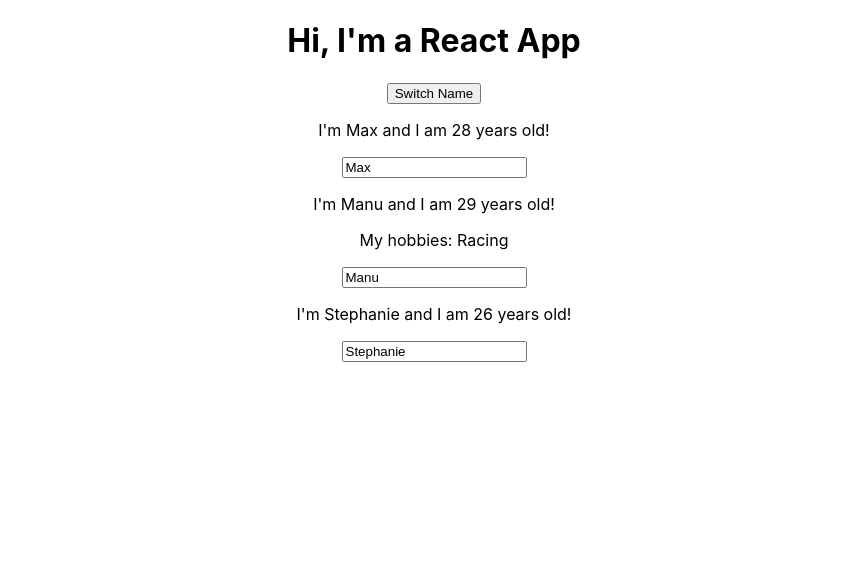
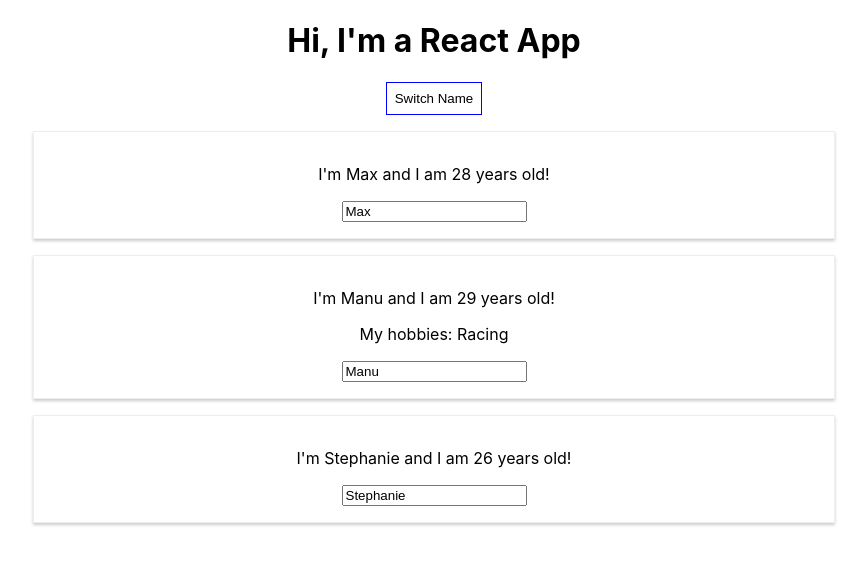
Before and after one commit to JoaoAlmeida11/react-complete-guide, a React (Create React App) app: page / in a window 1280 px wide. Shown: the top 564 px of the page, without its empty margins (206-1073 px from the left). Built offline with nearby package versions, Linux system fonts and the light colour scheme.

Commit message:
2 ways of styling in react

```diff
--- a/src/App.js
+++ b/src/App.js
@@ -33,11 +33,22 @@
   };
 
   render() {
+    // has limitations like :hover but can be work around
+    const style = {
+      backgroundColor: 'white',
+      font: 'inhenrit',
+      border: '1px solid blue',
+      padding: '0.5rem',
+      cursor: 'pointer',
+    };
     return (
       <div className="App">
         <h1>Hi, I'm a React App</h1>
         {/* more efficient then () => this.switchNameHandler() ; use .bind */}
-        <button onClick={this.switchNameHandler.bind(this, 'Maximilian')}>
+        <button
+          style={style}
+          onClick={this.switchNameHandler.bind(this, 'Maximilian')}
+        >
           Switch Name
         </button>
         <Person
--- /dev/null
+++ b/src/Person/Person.css
@@ -0,0 +1,8 @@
+.Person {
+  width: 60%;
+  margin: 1rem auto;
+  border: 1px solid #eee;
+  box-shadow: 0 2px 3px #ccc;
+  padding: 1rem;
+  text-align: center;
+}
--- a/src/Person/Person.js
+++ b/src/Person/Person.js
@@ -1,6 +1,9 @@
+import React from 'react';
+import './Person.css';
+
 const person = props => {
   return (
-    <div>
+    <div className="Person">
       <p onClick={props.click}>
         I'm {props.name} and I am {props.age} years old!
       </p>
```
Also changed, not shown: 1 other file (tests, documents, lock files or other folders).
